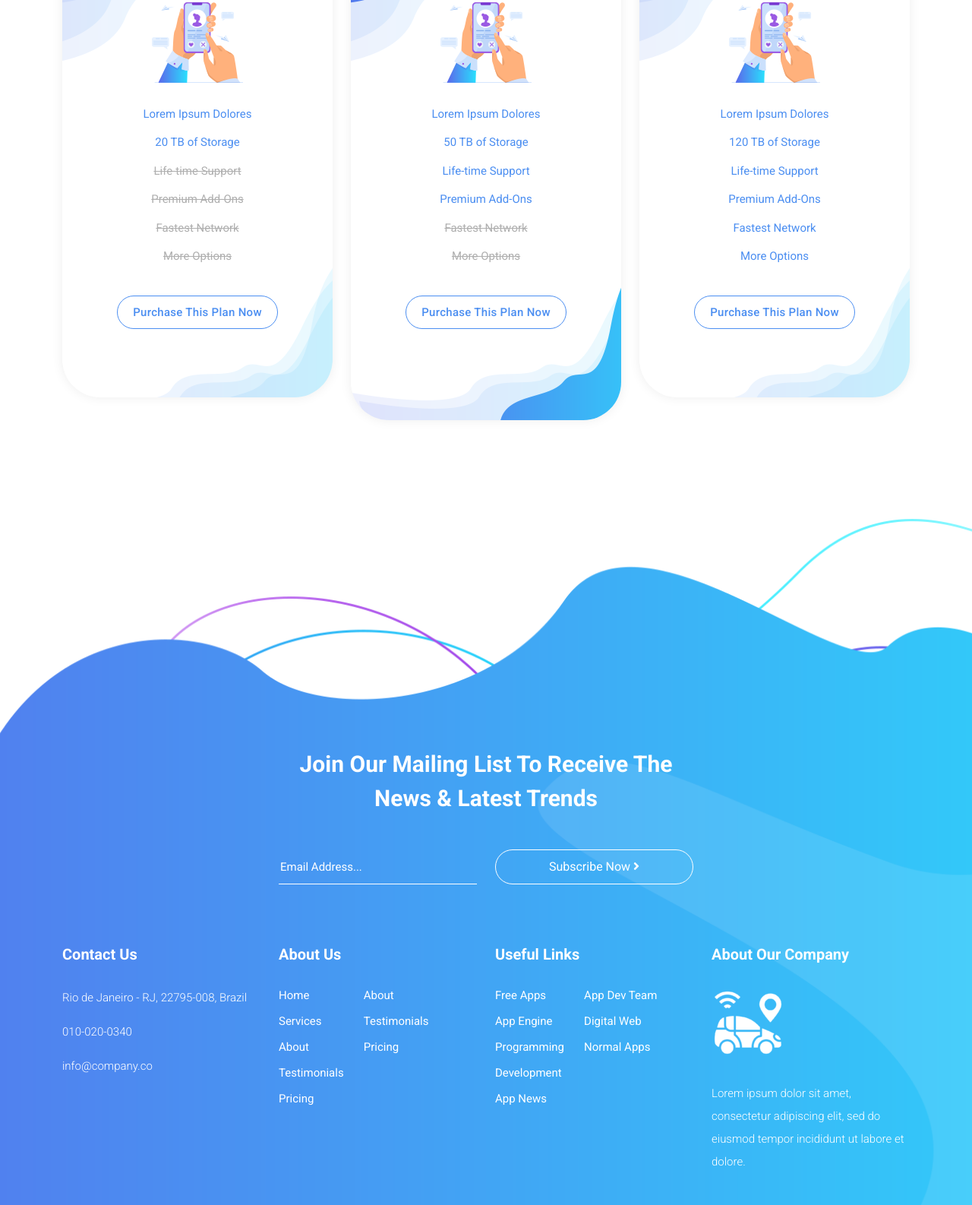
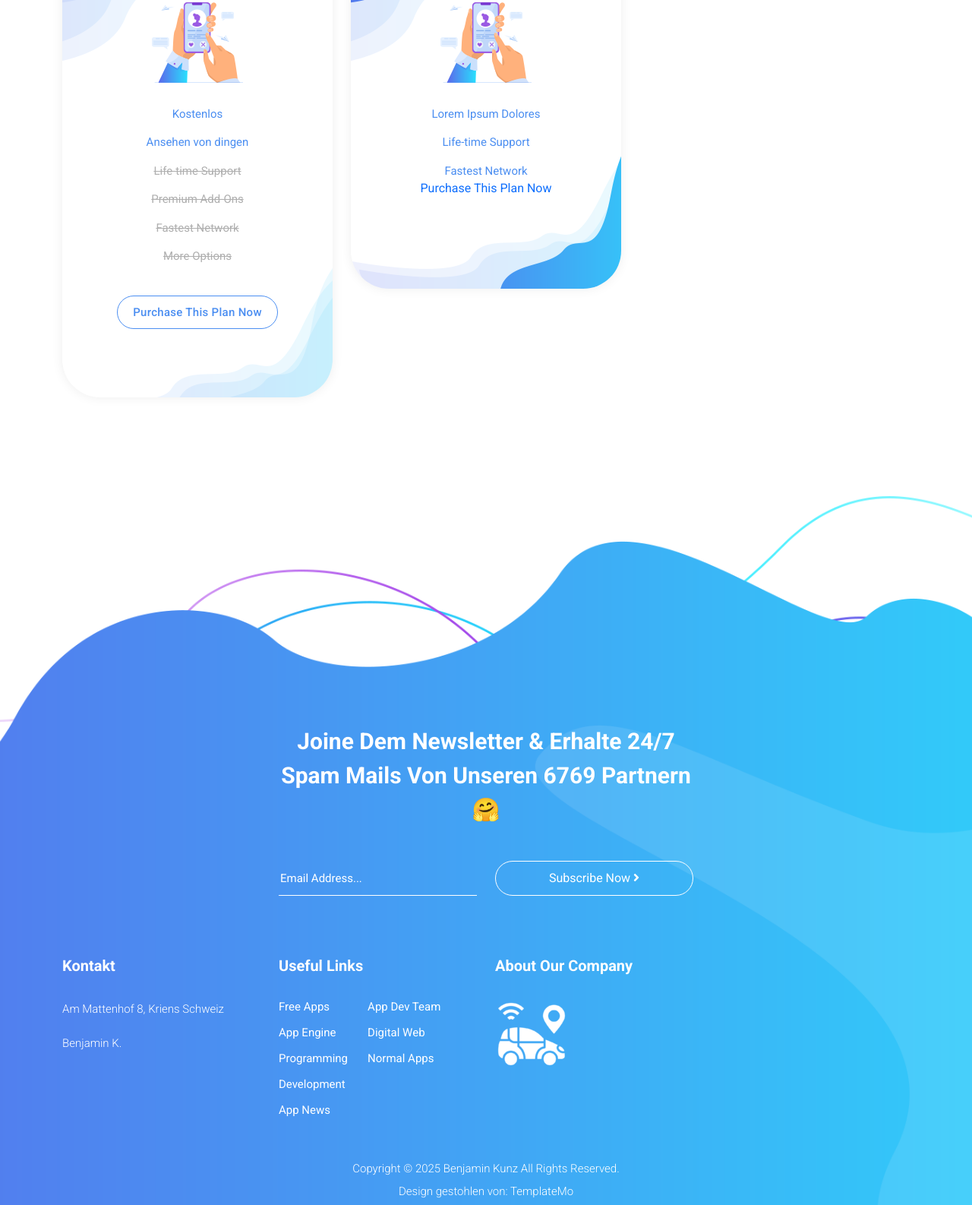
Before and after one commit to RubeldiRubelda/Smarte-Anzeige-, a plain HTML site: page index.html in a window 1280 px wide. Shown: the part 2825-4411 px from the top of the page at 76% size. Drawn offline with Linux system fonts and the light colour scheme.

Commit message:
Absolute Cinema

```diff
--- a/index.html
+++ b/index.html
@@ -219,21 +219,21 @@ s0.parentNode.insertBefore(s1,s0);
       <div class="row">
         <div class="col-lg-8 offset-lg-2">
           <div class="section-heading">
-            <h4>We Have The Best Pre-Order <em>Prices</em> You Can Get</h4>
+            <h4>Wir haben die besten <em>Preise</em>!</h4>
             <img src="assets/images/heading-line-dec.png" alt="">
             <p>Lorem ipsum dolor sit amet, consectetur adipiscing elit, sed do eismod tempor incididunt ut labore et dolore magna.</p>
           </div>
         </div>
         <div class="col-lg-4">
           <div class="pricing-item-regular">
-            <span class="price">$12</span>
+            <span class="price">FREE</span>
             <h4>Standard Plan App</h4>
             <div class="icon">
               <img src="assets/images/pricing-table-01.png" alt="">
             </div>
             <ul>
-              <li>Lorem Ipsum Dolores</li>
-              <li>20 TB of Storage</li>
+              <li>Kostenlos</li>
+              <li>Ansehen von dingen</li>
               <li class="non-function">Life-time Support</li>
               <li class="non-function">Premium Add-Ons</li>
               <li class="non-function">Fastest Network</li>
@@ -246,39 +246,16 @@ s0.parentNode.insertBefore(s1,s0);
         </div>
         <div class="col-lg-4">
           <div class="pricing-item-pro">
-            <span class="price">$25</span>
+            <span class="price">FREE</span>
             <h4>Business Plan App</h4>
             <div class="icon">
               <img src="assets/images/pricing-table-01.png" alt="">
             </div>
             <ul>
               <li>Lorem Ipsum Dolores</li>
-              <li>50 TB of Storage</li>
               <li>Life-time Support</li>
-              <li>Premium Add-Ons</li>
-              <li class="non-function">Fastest Network</li>
-              <li class="non-function">More Options</li>
-            </ul>
-            <div class="border-button">
-              <a href="#">Purchase This Plan Now</a>
-            </div>
-          </div>
-        </div>
-        <div class="col-lg-4">
-          <div class="pricing-item-regular">
-            <span class="price">$66</span>
-            <h4>Premium Plan App</h4>
-            <div class="icon">
-              <img src="assets/images/pricing-table-01.png" alt="">
-            </div>
-            <ul>
-              <li>Lorem Ipsum Dolores</li>
-              <li>120 TB of Storage</li>
-              <li>Life-time Support</li>
-              <li>Premium Add-Ons</li>
               <li>Fastest Network</li>
-              <li>More Options</li>
-            </ul>
+            </ul
             <div class="border-button">
               <a href="#">Purchase This Plan Now</a>
             </div>
@@ -293,7 +270,7 @@ s0.parentNode.insertBefore(s1,s0);
       <div class="row">
         <div class="col-lg-8 offset-lg-2">
           <div class="section-heading">
-            <h4>Join our mailing list to receive the news &amp; latest trends</h4>
+            <h4>Joine dem Newsletter &amp; erhalte 24/7 Spam mails von unseren 6769 Partnern 🤗 </h4>
           </div>
         </div>
         <div class="col-lg-6 offset-lg-3">
@@ -316,29 +293,12 @@ s0.parentNode.insertBefore(s1,s0);
       <div class="row">
         <div class="col-lg-3">
           <div class="footer-widget">
-            <h4>Contact Us</h4>
-            <p>Rio de Janeiro - RJ, 22795-008, Brazil</p>
-            <p><a href="#">010-020-0340</a></p>
-            <p><a href="#">info@company.co</a></p>
+            <h4>Kontakt</h4>
+            <p>Am Mattenhof 8, Kriens Schweiz</p>
+            <p><a href="#">Benjamin K.</a></p>
           </div>
         </div>
-        <div class="col-lg-3">
-          <div class="footer-widget">
-            <h4>About Us</h4>
-            <ul>
-              <li><a href="#">Home</a></li>
-              <li><a href="#">Services</a></li>
-              <li><a href="#">About</a></li>
-              <li><a href="#">Testimonials</a></li>
-              <li><a href="#">Pricing</a></li>
-            </ul>
-            <ul>
-              <li><a href="#">About</a></li>
-              <li><a href="#">Testimonials</a></li>
-              <li><a href="#">Pricing</a></li>
-            </ul>
-          </div>
-        </div>
+
         <div class="col-lg-3">
           <div class="footer-widget">
             <h4>Useful Links</h4>
@@ -362,7 +322,7 @@ s0.parentNode.insertBefore(s1,s0);
             <div class="logo">
               <img src="assets/images/white-logo.png" alt="">
             </div>
-            <p>Lorem ipsum dolor sit amet, consectetur adipiscing elit, sed do eiusmod tempor incididunt ut labore et dolore.</p>
+
           </div>
         </div>
         <div class="col-lg-12">
```
